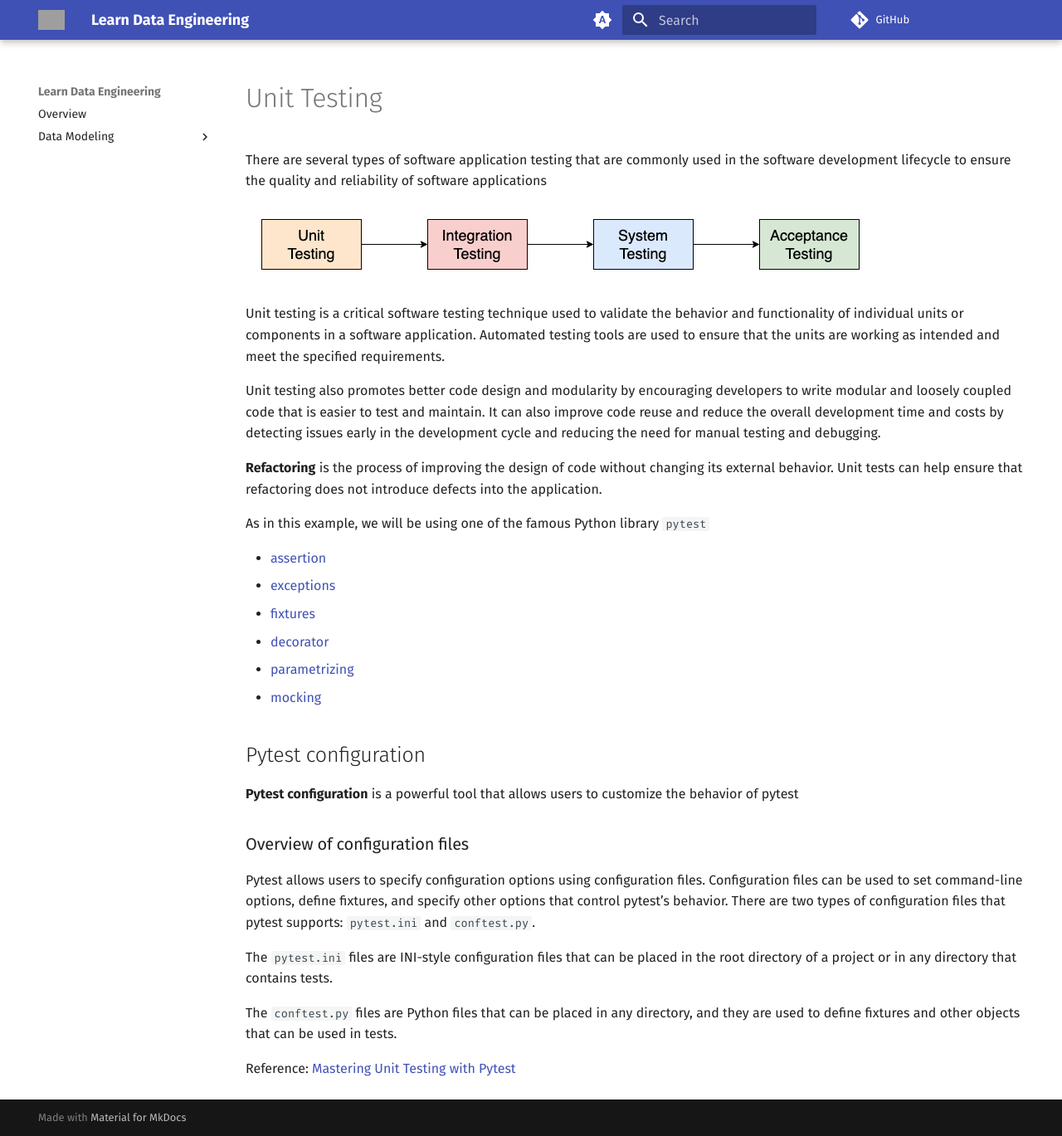
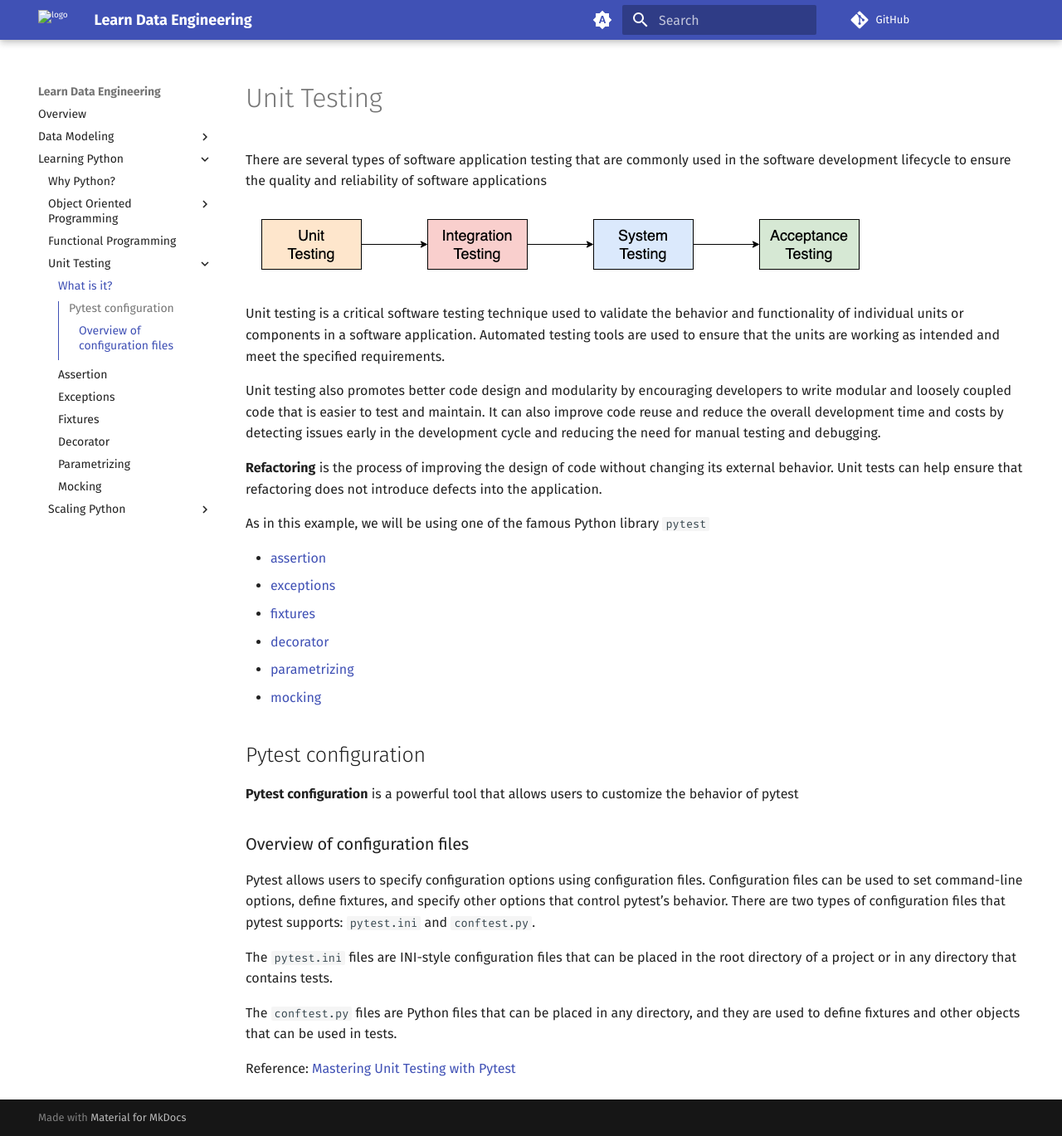
Before and after one commit to karlchris/data-engineering, an MkDocs documentation site: the page built from docs/learning-python/unit-testing/README.md, in a window 1280 px wide and 1369 px high. Shown: the whole window at 83% size. Built offline with MkDocs 1.6.1 and Material for MkDocs 9.7.7, drawn with Linux system fonts in a browser that asks for light colours; comment, search, counter and statistics services are not loaded; part of the change alters nothing that is shown; grey boxes are pictures that could not be loaded.

Commit message:
complete TOC (#1)

```diff
--- a/mkdocs.yml
+++ b/mkdocs.yml
@@ -4,10 +4,33 @@ site_url: https://karlchris.github.io/learn-data-engineering/
 nav:
   - Overview: 'index.md'
   - Data Modeling:
-    - 'data-modeling/README.md'
+    - What is it?: 'data-modeling/README.md'
     - Dimensional Modeling: 'data-modeling/dimensional-modeling/README.md'
     - DDL vs. DML: 'data-modeling/ddl-vs-dml/README.md'
     - Query Life Cycle: 'data-modeling/query-lifecycle/README.md'
+  - Learning Python:
+    - Why Python?: 'learning-python/README.md'
+    - Object Oriented Programming:
+      - What is it?: 'learning-python/oop/README.md'
+      - Class: 'learning-python/oop/class/README.md'
+      - Encapsulation: 'learning-python/oop/encapsulation/README.md'
+      - Inheritance: 'learning-python/oop/inheritance/README.md'
+      - Polymorphism: 'learning-python/oop/polymorphism/README.md'
+      - Object Relationship: 'learning-python/oop/object-relationship/README.md'
+    - Functional Programming: 'learning-python/functional-programming/README.md'
+    - Unit Testing:
+      - What is it?: 'learning-python/unit-testing/README.md'
+      - Assertion: 'learning-python/unit-testing/assertion/README.md'
+      - Exceptions: 'learning-python/unit-testing/exceptions/README.md'
+      - Fixtures: 'learning-python/unit-testing/fixtures/README.md'
+      - Decorator: 'learning-python/unit-testing/decorator/README.md'
+      - Parametrizing: 'learning-python/unit-testing/parametrizing/README.md'
+      - Mocking: 'learning-python/unit-testing/mocking/README.md'
+    - Scaling Python:
+      - What is it?: 'learning-python/scaling-python/README.md'
+      - CPU Scaling: 'learning-python/scaling-python/cpu-scaling/README.md'
+      - Asynchronous Events: 'learning-python/scaling-python/async-solution/README.md'
+      - Queue-based Distribution: 'learning-python/scaling-python/queue-distribution/README.md'
 
 # Github spec
 repo_url: https://github.com/karlchris/learn-data-engineering
@@ -16,7 +39,7 @@ theme:
   name: material
 
   favicon: assets/img/database-storage.png
-  logo: assets/img/logo.svg
+  logo: assets/img/database-storage.png
 
   font:
     text: Fira Sans
```
